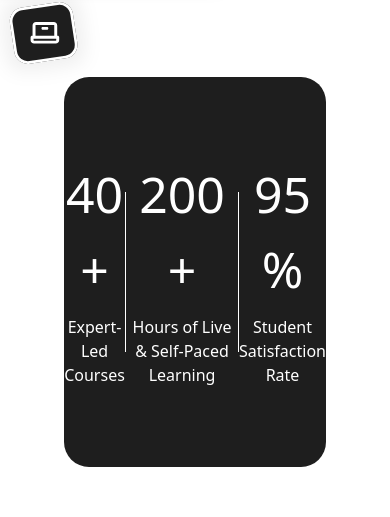
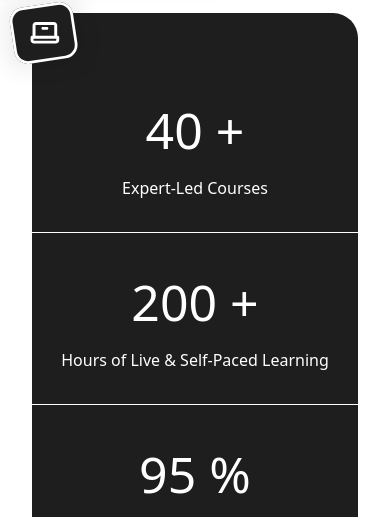
Before and after one commit to Cresttechhub/crestFrontend, a React (Vite) app: page / in a window 390 px wide. Shown: the part 904-1421 px from the top of the page. Built offline with nearby package versions, Linux system fonts and the light colour scheme.

Commit message:
feat(About & Statistics): Make About & Statistics component responsive

```diff
--- a/src/components/About/About.jsx
+++ b/src/components/About/About.jsx
@@ -73,9 +73,9 @@ const About = () => {
   };
 
   return (
-    <div className="px-16 py-6" ref={ref}>
-      <div className="flex justify-between">
-        <div className="w-full">
+    <div className="md:px-16 md:py-6 p-8" ref={ref}>
+      <div className="flex flex-col md:flex-row justify-between">
+        <div className="hidden md:block w-full">
           <img
             src={about_img}
             alt="about image"
@@ -111,14 +111,21 @@ const About = () => {
               </motion.p>
             </AnimatePresence>
           </div>
-          <div className="mt-12">
+          <div className=" mt-10 mb-10 md:mb-0 md:mt-12">
             <button
-              className="w-[159px] px-6 py-2 text-white text-[16px] hover:text-[#009E65] hover:font-medium bg-[#009E65] hover:border-2 hover:border-[#009E65]  hover:bg-white rounded-[15px] cursor-pointer"
+              className="w-full md:w-[159px] px-6 py-2 text-white text-[16px] hover:text-[#009E65] hover:font-medium bg-[#009E65] hover:border-2 hover:border-[#009E65]  hover:bg-white rounded-[15px] cursor-pointer"
               onClick={handleButtonClick}
             >
               Learn More
             </button>
           </div>
+        </div>
+        <div className="block md:hidden w-full">
+          <img
+            src={about_img}
+            alt="about image"
+            className="w-[667px] h-[447px] rounded-[25px] object-cover"
+          />
         </div>
       </div>
     </div>
--- a/src/components/Statistics/Statistics.jsx
+++ b/src/components/Statistics/Statistics.jsx
@@ -37,8 +37,8 @@ const Statistics = () => {
   };
 
   return (
-    <div className="px-16 py-36" ref={ref}>
-      <div className="bg-[#1E1E1E] text-white rounded-[25px] container mx-auto flex justify-around items-center pt-20 pb-20">
+    <div className="mt-12 md:mt-0 md:px-16 md:py-36 p-8" ref={ref}>
+      <div className="bg-[#1E1E1E] text-white rounded-[25px] container mx-auto flex flex-col md:flex-row justify-around items-center pt-20 pb-20">
         <motion.div
           className="text-center"
           initial="hidden"
@@ -57,7 +57,10 @@ const Statistics = () => {
           <p className="text-[16px] mt-2">Expert-Led Courses</p>
         </motion.div>
 
-        <div className="h-40 border-r border-white" />
+        {/* <div className="h-40 border-b md:border-r border-white" />
+         */}
+        {/* <div className="md:border-r border-b md:border-b-0 border-white w-full md:w-auto h-0.5 md:h-auto" /> */}
+        <div className="md:border-r md:h-40 border-b w-100 mt-8 mb-8 md:mb-0 md:mt-0 md:w-0 md:border-b-0 border-white " />
 
         <motion.div
           className="text-center"
@@ -74,12 +77,13 @@ const Statistics = () => {
           >
             {stat2} +
           </motion.h2>
-          <p className="text-[16px] mt-2">
+          <p className="md:text-[16px]   mt-2">
             Hours of Live & Self-Paced Learning
           </p>
         </motion.div>
 
-        <div className="h-40 border-r border-white" />
+        {/* <div className="h-40 border-b md:border-r border-white" /> */}
+        <div className="md:border-r md:h-40 border-b w-100 mt-8 md:mt-0 mb-8 md:mb-0 md:w-0 md:border-b-0 border-white " />
 
         <motion.div
           className="text-center"
```
